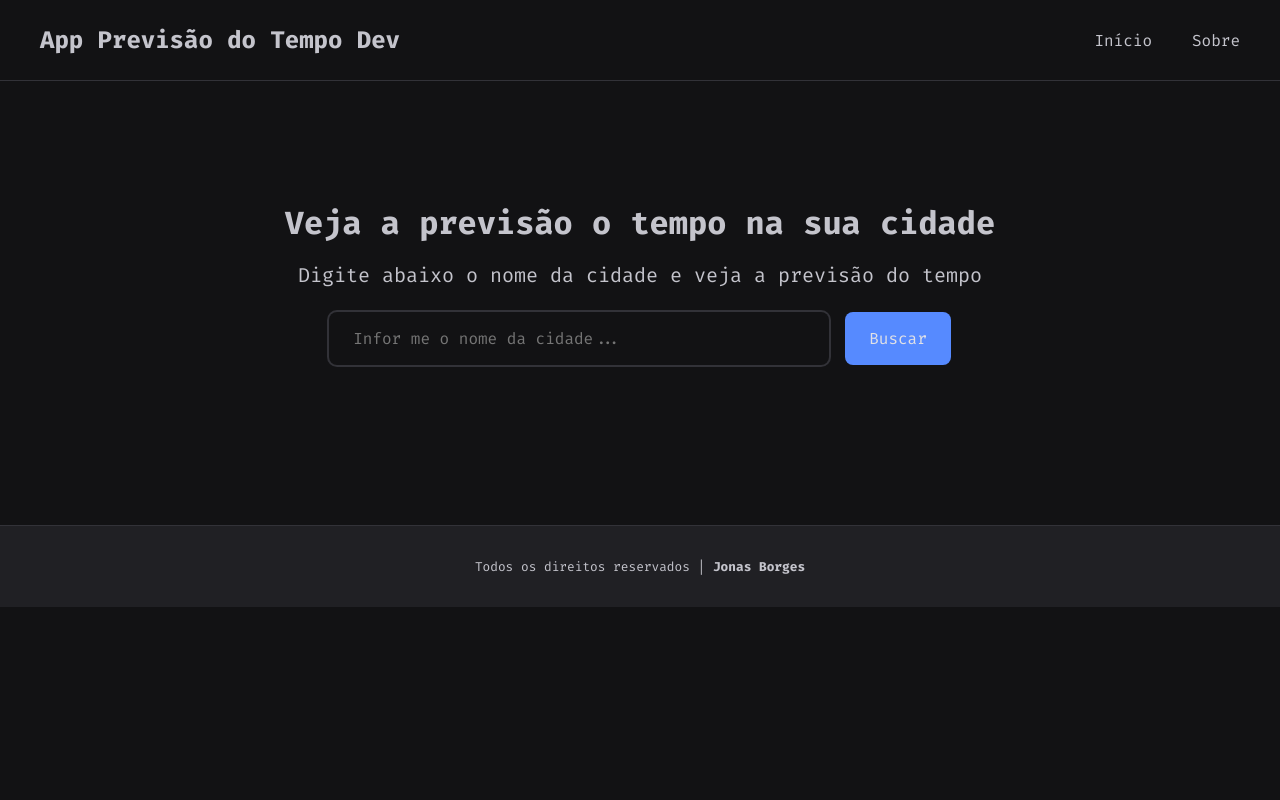
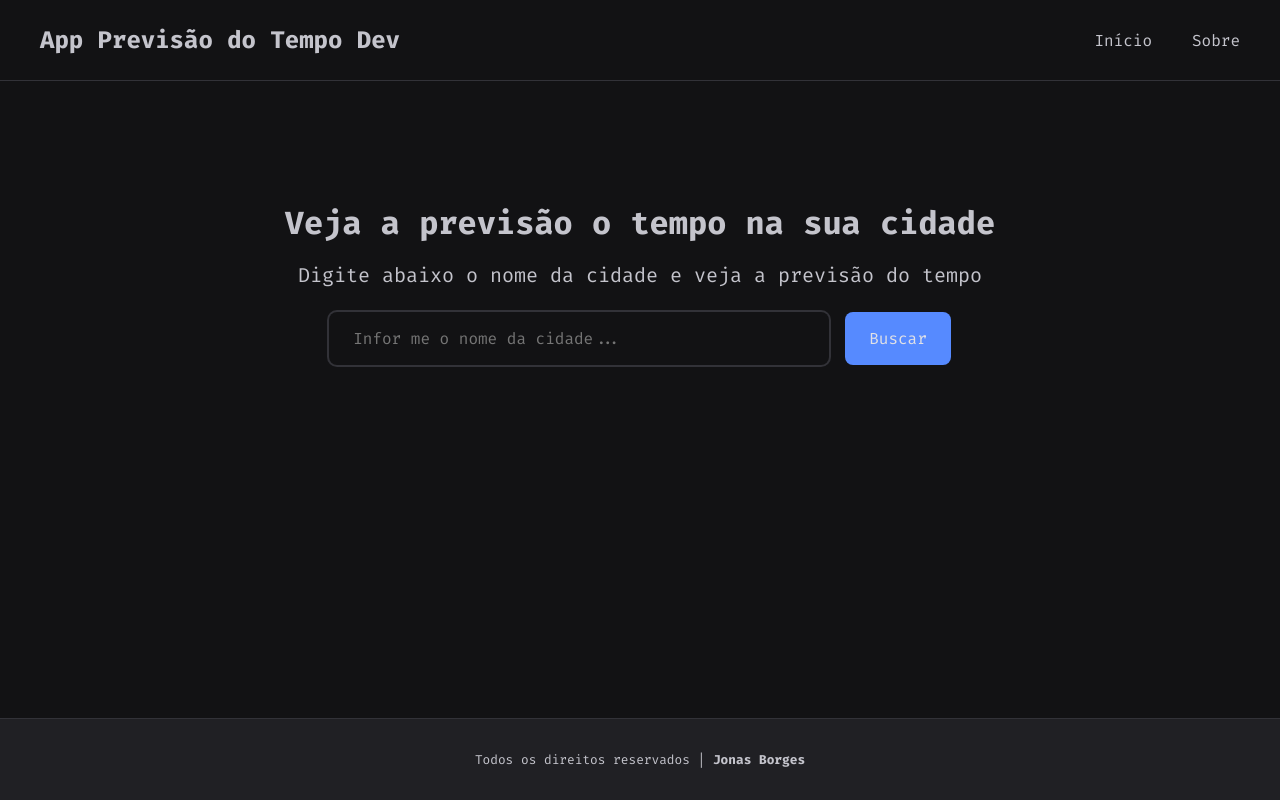
Before and after one commit to jonasborges93/DevClub-PrevisaoDoTempo, a React (Vite) app: page / in a window 1280 px wide. Built offline with nearby package versions, Linux system fonts and the light colour scheme.

Commit message:
fix: Adjust initial screen size

```diff
--- a/src/pages/Home/index.jsx
+++ b/src/pages/Home/index.jsx
@@ -29,7 +29,7 @@ function Home() {
 
 
     return (
-        <>
+        <section className='page'>
             <section className="search">
                 <div className="container">
                     <div className="search__info">
@@ -50,7 +50,7 @@ function Home() {
                     </div>
                 </div>
             </section>
-        </>)
+        </section>)
 }
 
 export default Home
--- a/src/pages/Home/styles.css
+++ b/src/pages/Home/styles.css
@@ -1,3 +1,6 @@
+.page{
+    min-height: calc(100vh - 163px);
+}
 .search{
     padding: 7.5rem 0 2.5rem;
 
```
